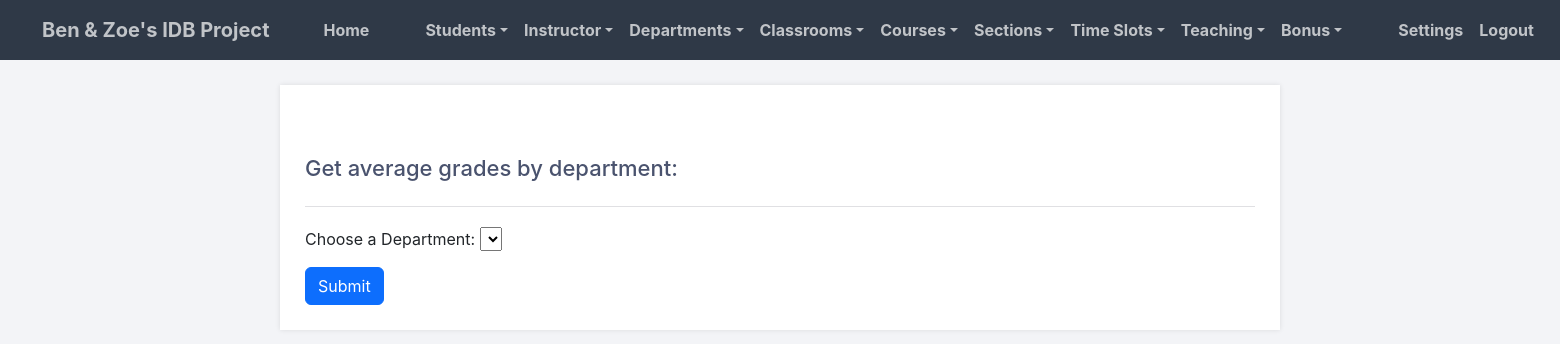
After one commit to benpurdum/IDB_Project, a Flask app: page /averagegradedept in a window 1560 px wide. The commit adds this page. Shown: the top 344 px of the page. Run offline with Flask 3, Linux system fonts and the light colour scheme; lists and menus that the app fills with data are empty.

Commit message:
added bonus admin functions

```diff
--- a/frontend/app.py
+++ b/frontend/app.py
@@ -826,18 +826,29 @@ def assignTeacher():
         id = request.form['id']
         cid = request.form['cid']
         sid = request.form['sid']
-        semester = request.form['year']
-        year = request.form['year']
+        semester = request.form['semester']
+        year = int(request.form['year'])
         cursor = db.cursor()
-        sql = "call assignInstructor(%s,%s,%s,%s,%s)"
-        cursor.execute(sql, (id, cid, sid, semester, year))
-        db.commit()
-        return render_template('add.html', show='Teacher', msg="Success!")
+
+        sql = "call findSectionsOfClass(%s)"
+        cursor.execute(sql, cid)
+        data = cursor.fetchall()
+        querygood = False
+        for i in data:
+            if i[0] == cid and i[1] == sid and i[2] == semester and i[3] == year:
+                querygood = True
+
+        if querygood:
+            sql = "call assignInstructor(%s,%s,%s,%s,%s)"
+            cursor.execute(sql, (id, cid, sid, semester, year))
+            db.commit()
+            return render_template('add.html', show='Teacher', msg="Success!")
+        return render_template('add.html', show='Teacher', msg="Assignment Failed.")
 
 @app.route('/modifyteacher', methods=['GET','POST'])
 def modifyTeacher():
     if request.method == 'GET':
-        return render_template('add.html', show='Teacher', msg='')
+        return render_template('update.html', show='Teacher', msg='')
     if request.method == 'POST':
         id = request.form['id']
         cid = request.form['cid']
@@ -846,12 +857,12 @@ def modifyTeacher():
         sql = "call modifyTeacher(%s,%s,%s)"
         cursor.execute(sql, (id, cid, sid))
         db.commit()
-        return render_template('add.html', show='Teacher', msg="Success!")
+        return render_template('update.html', show='Teacher', msg="Success!")
 
 @app.route('/removeteacher', methods=['GET','POST'])
 def removeTeacher():
     if request.method == 'GET':
-        return render_template('add.html', show='Teacher', msg='')
+        return render_template('delete.html', show='Teacher', msg='')
     if request.method == 'POST':
         id = request.form['id']
         cid = request.form['cid']
@@ -860,14 +871,302 @@ def removeTeacher():
         sql = "call removeTeacher(%s,%s,%s)"
         cursor.execute(sql, (id, cid, sid))
         db.commit()
-        return render_template('add.html', show='Teacher', msg="Success!")
+        return render_template('delete.html', show='Teacher', msg="Success!")
 
 #EXTRA STUFF I NEED
 #average grade of all students by dept
+@app.route('/averagegradedept', methods=['GET','POST'])
+def averageGradeDept():
+    if request.method == 'GET':
+        cursor = db.cursor()
+        sql = "call getAllDepts()"
+        cursor.execute(sql)
+        data = cursor.fetchall()
+        depts = []
+        for i in data:
+            depts.append(i[0])
+        cursor.close()
+        return render_template('average.html', show='GetDept', depts=depts)
+    if request.method == 'POST':
+        dept = request.form['dept']
+        cursor = db.cursor()
+        sql = "select * from student, takes where student.id = takes.id and student.dept_name = %s;"
+        cursor.execute(sql, dept)
+        data = cursor.fetchall()
+        cursor.close()
+        if not data:
+            return render_template('average.html', show='NoData')
+        #f d- d d+ c- c c+ b- b b+ a- a
+        #1 2  3 4  5  6 7  8  9 10 11 12
+        grades = []
+        for i in data:
+            match i[8]:
+                case 'F':
+                    grades.append(1)
+                case 'D-':
+                    grades.append(2)
+                case 'D':
+                    grades.append(3)
+                case 'D+':
+                    grades.append(4)
+                case 'C-':
+                    grades.append(5)
+                case 'C':
+                    grades.append(6)
+                case 'C+':
+                    grades.append(7)
+                case 'B-':
+                    grades.append(8)
+                case 'B':
+                    grades.append(9)
+                case 'B+':
+                    grades.append(10)
+                case 'A-':
+                    grades.append(11)
+                case 'A':
+                    grades.append(12)
+                case 'A+':
+                    grades.append(13)
+        sum = 0
+        for i in grades:
+            sum += i
+        avg = int(sum / len(grades))
+        match avg:
+            case 1:
+                grade = 'F'
+            case 2:
+                grade = 'D-'
+            case 3:
+                grade = 'D'
+            case 4:
+                grade = 'D+'
+            case 5:
+                grade = 'C-'
+            case 6:
+                grade = 'C'
+            case 7:
+                grade = 'C+'
+            case 8:
+                grade = 'B-'
+            case 9:
+                grade = 'B'
+            case 10:
+                grade = 'B+'
+            case 11:
+                grade = 'A-'
+            case 12:
+                grade = 'A'
+            case 13:
+                grade = 'A+'
+        return render_template('average.html', show='ShowDept', dept=dept, grade=grade)
+
+
 #average grade of a class by semester range
+@app.route('/averagegradeclasssem', methods=['GET','POST'])
+def averageGradeClassSem():
+    if request.method == 'GET':
+        return render_template('average.html', show='GetSem')
+    if request.method == 'POST':
+        cid = request.form['cid']
+        bsem = request.form['bsem']
+        byear = request.form['byear']
+        esem = request.form['esem']
+        eyear = request.form['eyear']
+
+        cursor = db.cursor()
+        sql = "select * from takes where takes.course_id=%s and takes.year>=%s and takes.year<=%s;"
+        cursor.execute(sql, (cid,byear,eyear))
+        data = cursor.fetchall()
+        cursor.close()
+        if not data:
+            return render_template('average.html', show='NoData')
+
+        grades = []
+        for i in data:
+            match i[5]:
+                case 'F':
+                    grades.append(1)
+                case 'D-':
+                    grades.append(2)
+                case 'D':
+                    grades.append(3)
+                case 'D+':
+                    grades.append(4)
+                case 'C-':
+                    grades.append(5)
+                case 'C':
+                    grades.append(6)
+                case 'C+':
+                    grades.append(7)
+                case 'B-':
+                    grades.append(8)
+                case 'B':
+                    grades.append(9)
+                case 'B+':
+                    grades.append(10)
+                case 'A-':
+                    grades.append(11)
+                case 'A':
+                    grades.append(12)
+                case 'A+':
+                    grades.append(13)
+        sum = 0
+        for i in grades:
+            sum += i
+        avg = int(sum / len(grades))
+        match avg:
+            case 1:
+                grade = 'F'
+            case 2:
+                grade = 'D-'
+            case 3:
+                grade = 'D'
+            case 4:
+                grade = 'D+'
+            case 5:
+                grade = 'C-'
+            case 6:
+                grade = 'C'
+            case 7:
+                grade = 'C+'
+            case 8:
+                grade = 'B-'
+            case 9:
+                grade = 'B'
+            case 10:
+                grade = 'B+'
+            case 11:
+                grade = 'A-'
+            case 12:
+                grade = 'A'
+            case 13:
+                grade = 'A+'
+        return render_template('average.html', show='ShowSem', grade=grade, cid=cid, bsem=bsem, byear=byear, esem=esem, eyear=eyear)
+
 #best and worst performing classes (on average grade) by semester
+@app.route('/bestworstclasssem', methods=['GET','POST'])
+def bestWorstClassSem():
+    if request.method == 'GET':
+        return render_template('average.html', show="GetBestWorst")
+    if request.method == 'POST':
+        sem = request.form['sem']
+        year = request.form['year']
+        cursor = db.cursor()
+        sql = "select * from takes where semester=%s and year=%s"
+        cursor.execute(sql,(sem,year))
+        data = cursor.fetchall()
+        cursor.close()
+        if not data:
+            return render_template('average.html', show='NoData')
+
+        courses = []
+        for i in data:
+            temp = 0
+            match i[5]:
+                case 'F':
+                    temp = 1
+                case 'D-':
+                    temp = 2
+                case 'D':
+                    temp = 3
+                case 'D+':
+                    temp = 4
+                case 'C-':
+                    temp = 5
+                case 'C':
+                    temp = 6
+                case 'C+':
+                    temp = 7
+                case 'B-':
+                    temp = 8
+                case 'B':
+                    temp = 9
+                case 'B+':
+                    temp = 10
+                case 'A-':
+                    temp = 11
+                case 'A':
+                    temp = 12
+                case 'A+':
+                    temp = 13
+            courses.append([i[1],temp])
+
+        totals = {}
+        counts = {}
+
+        for course, grade in courses:
+            if course not in totals:
+                totals[course] = 0
+                counts[course] = 0
+
+            totals[course] += grade
+            counts[course] += 1
+
+        averages = {}
+        for course in totals:
+            averages[course] = totals[course] / counts[course]
+
+        bcid = ""
+        wcid = ""
+        btemp = 0
+        wtemp = 13
+        for course, avg in averages.items():
+            if avg > btemp:
+                btemp = avg
+                bcid = course
+                print("b",bcid,avg)
+            if avg < wtemp:
+                wtemp = avg
+                wcid = course
+                print("w",wcid,avg)
+
+        return render_template('average.html', show='ShowBestWorst', bcid=bcid, wcid=wcid)
+
 #total students by dept
+@app.route('/totalstudentsdept', methods=['GET','POST'])
+def totalStudentsDept():
+    if request.method == 'GET':
+        cursor = db.cursor()
+        sql = "call getAllDepts()"
+        cursor.execute(sql)
+        data = cursor.fetchall()
+        depts = []
+        for i in data:
+            depts.append(i[0])
+        cursor.close()
+        return render_template('average.html', show='GetStudentDept', depts=depts)
+    if request.method == 'POST':
+        dept = request.form['dept']
+        cursor = db.cursor()
+        sql = "select * from student where dept_name=%s"
+        cursor.execute(sql, dept)
+        data = cursor.fetchall()
+        count = len(data)
+        cursor.close()
+        return render_template('average.html', show='ShowStudentDept', count=count, dept=dept)
+
 #total current students by dept
+@app.route('/currentstudentsdept', methods=['GET','POST'])
+def currentStudentsDept():
+    if request.method == 'GET':
+        cursor = db.cursor()
+        sql = "call getAllDepts()"
+        cursor.execute(sql)
+        data = cursor.fetchall()
+        depts = []
+        for i in data:
+            depts.append(i[0])
+        cursor.close()
+        return render_template('average.html', show='GetCurrentDept', depts=depts)
+    if request.method == 'POST':
+        dept = request.form['dept']
+        cursor = db.cursor()
+        sql = "select * from student, takes where student.ID = takes.ID and student.dept_name=%s and takes.semester='Spring' and takes.year=2026"
+        cursor.execute(sql, dept)
+        data = cursor.fetchall()
+        count = len(data)
+        cursor.close()
+        return render_template('average.html', show='ShowCurrentDept', count=count, dept=dept)
 
 #instructor stuff
 @app.route('/submitgrades', methods=['GET','POST'])
--- /dev/null
+++ b/frontend/templates/average.html
@@ -0,0 +1,121 @@
+{% extends 'layout.html' %}
+{% block content %}
+{% if show == 'GetDept' %}
+	<div class ="container">
+		<form action="/averagegradedept" method = "POST">
+			<p><h2>Get average grades by department:</h2></p>
+            <div class="mb-3">
+				<label for="depts">Choose a Department:</label>
+
+                <select name="dept" id="dept">
+                    {% for dept in depts %}
+                    <option value="{{ dept }}">{{ dept }}</option>
+                    {% endfor %}
+                </select>
+			</div>
+			<button type="submit" class="btn btn-primary">Submit</button>
+		</form>
+	</div>
+{% elif show == 'ShowDept' %}
+    <div class ="container">
+        <p><h2>The average grade for the {{ dept }} department is:</h2></p>
+        <p><h2>{{ grade }}</h2></p>
+	</div>
+{% elif show == 'GetSem' %}
+	<div class ="container">
+		<form action="/averagegradeclasssem" method = "POST">
+			<p><h2>Get average class grades by semester range:</h2></p>
+                <div class="mb-3">
+				<label for="formGroupExampleInput2" class="form-label">Course ID</label>
+				<input type="text" class="form-control" id="formGroupExampleInput2" placeholder="Course ID" name = "cid">
+			</div>
+            <div class="mb-3">
+				<label for="formGroupExampleInput2" class="form-label">Beginning Semester</label>
+				<input type="text" class="form-control" id="formGroupExampleInput2" placeholder="Beginning Semester" name = "bsem">
+			</div>
+			<div class="mb-3">
+				<label for="formGroupExampleInput" class="form-label">Beginning Year</label>
+				<input type="text" class="form-control" id="formGroupExampleInput" placeholder="Beginning Year" name = "byear">
+			</div>
+            <div class="mb-3">
+				<label for="formGroupExampleInput2" class="form-label">Ending Semester</label>
+				<input type="text" class="form-control" id="formGroupExampleInput2" placeholder="Ending Semester" name = "esem">
+			</div>
+			<div class="mb-3">
+				<label for="formGroupExampleInput" class="form-label">Ending Year</label>
+				<input type="text" class="form-control" id="formGroupExampleInput" placeholder="Ending Year" name = "eyear">
+            </div>
+			<button type="submit" class="btn btn-primary">Submit</button>
+		</form>
+	</div>
+{% elif show == 'ShowSem' %}
+	<div class ="container">
+        <p><h2>The average grade for {{ cid }} across {{ bsem }} {{ byear }} to {{ esem }} {{ eyear }} is:</h2></p>
+        <p><h2>{{ grade }}</h2></p>
+	</div>
+{% elif show == 'GetBestWorst' %}
+    <div class ="container">
+		<form action="/bestworstclasssem" method = "POST">
+            <p><h2>Get the best and worst performing classes by semester:</h2></p>
+                <div class="mb-3">
+				<label for="formGroupExampleInput2" class="form-label">Semester</label>
+				<input type="text" class="form-control" id="formGroupExampleInput2" placeholder="Semester" name = "sem">
+			</div>
+			<div class="mb-3">
+				<label for="formGroupExampleInput" class="form-label">Year</label>
+				<input type="text" class="form-control" id="formGroupExampleInput" placeholder="Year" name = "year">
+			</div>
+            </div>
+			<button type="submit" class="btn btn-primary">Submit</button>
+		</form>
+	</div>
+{% elif show == 'ShowBestWorst' %}
+	<div class ="container">
+        <p><h2>The best performing class is {{ bcid }}, and the worst performing class is {{ wcid }}.</h2></p>
+	</div>
+{% elif show == 'GetStudentDept' %}
+    <div class ="container">
+		<form action="/totalstudentsdept" method = "POST">
+			<p><h2>Get total number of students by department:</h2></p>
+            <div class="mb-3">
+				<label for="depts">Choose a Department:</label>
+
+                <select name="dept" id="dept">
+                    {% for dept in depts %}
+                    <option value="{{ dept }}">{{ dept }}</option>
+                    {% endfor %}
+                </select>
+			</div>
+			<button type="submit" class="btn btn-primary">Submit</button>
+		</form>
+	</div>
+{% elif show == 'ShowStudentDept' %}
+	<div class ="container">
+        <p><h2>There are {{ count }} student(s) in the {{ dept }} department.</h2></p>
+	</div>
+{% elif show == 'GetCurrentDept' %}
+    <div class ="container">
+		<form action="/currentstudentsdept" method = "POST">
+			<p><h2>Get current number of students by department:</h2></p>
+            <div class="mb-3">
+				<label for="depts">Choose a Department:</label>
+
+                <select name="dept" id="dept">
+                    {% for dept in depts %}
+                    <option value="{{ dept }}">{{ dept }}</option>
+                    {% endfor %}
+                </select>
+			</div>
+			<button type="submit" class="btn btn-primary">Submit</button>
+		</form>
+	</div>
+{% elif show == 'ShowCurrentDept' %}
+	<div class ="container">
+        <p><h2>There are currently {{ count }} student(s) in the {{ dept }} department.</h2></p>
+	</div>
+{% else %}
+    <div class ="container">
+        <p><h2>No data to show.</h2></p>
+	</div>
+{% endif %}
+{% endblock %}
--- a/frontend/templates/layout.html
+++ b/frontend/templates/layout.html
@@ -163,11 +163,11 @@
                                         Bonus
                                     </a>
                                     <ul class="dropdown-menu">
-                                        <li><a class="dropdown-item" href="">Average Dept Grade</a></li>
-                                        <li><a class="dropdown-item" href="">Average Class Grade</a></li>
-                                        <li><a class="dropdown-item" href="">Best/Worst Performing Classes</a></li>
-                                        <li><a class="dropdown-item" href="">Total Number of Students</a></li>
-                                        <li><a class="dropdown-item" href="">Total Number of Current Students</a></li>
+                                        <li><a class="dropdown-item" href="/averagegradedept">Average Dept Grade</a></li>
+                                        <li><a class="dropdown-item" href="/averagegradeclasssem">Average Class Grade</a></li>
+                                        <li><a class="dropdown-item" href="/bestworstclasssem">Best/Worst Performing Classes</a></li>
+                                        <li><a class="dropdown-item" href="/totalstudentsdept">Total Number of Students</a></li>
+                                        <li><a class="dropdown-item" href="/currentstudentsdept">Total Number of Current Students</a></li>
                                     </ul>
                                 </li>
                             {% endif %}
```
